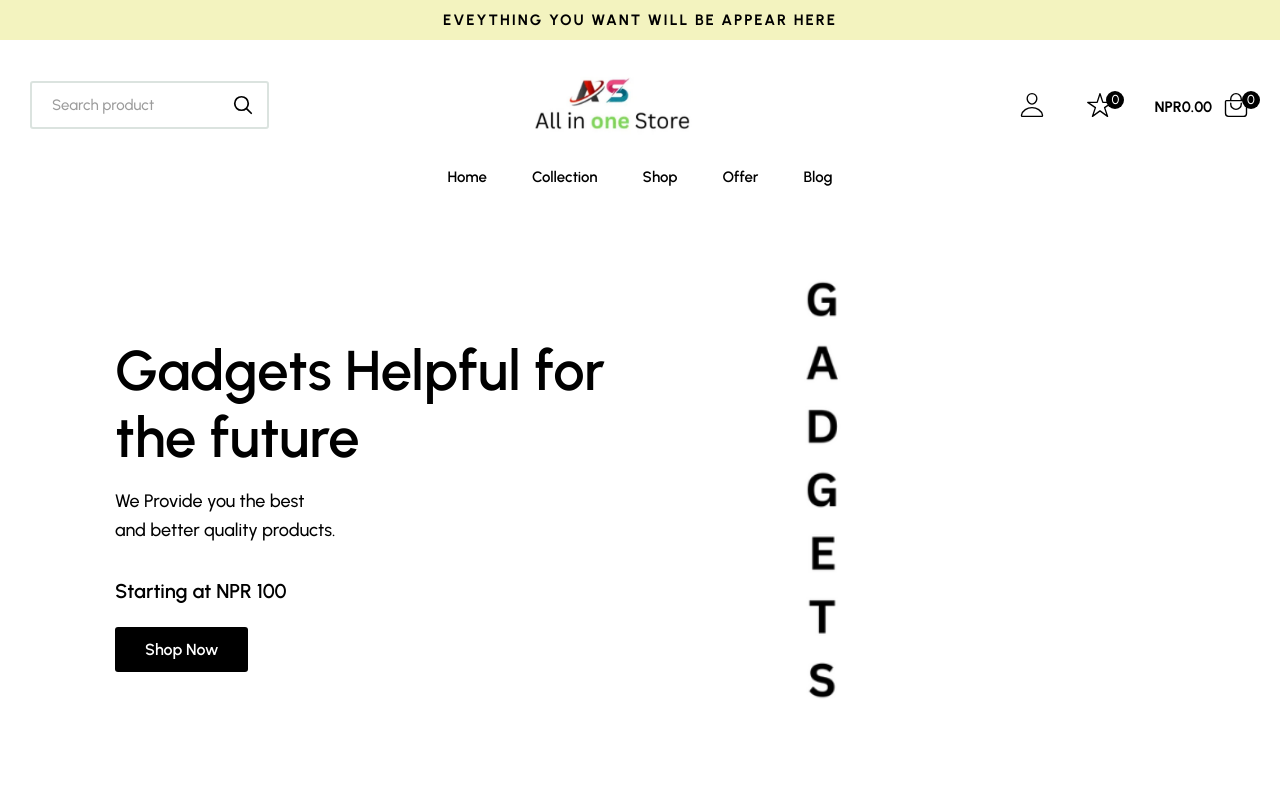
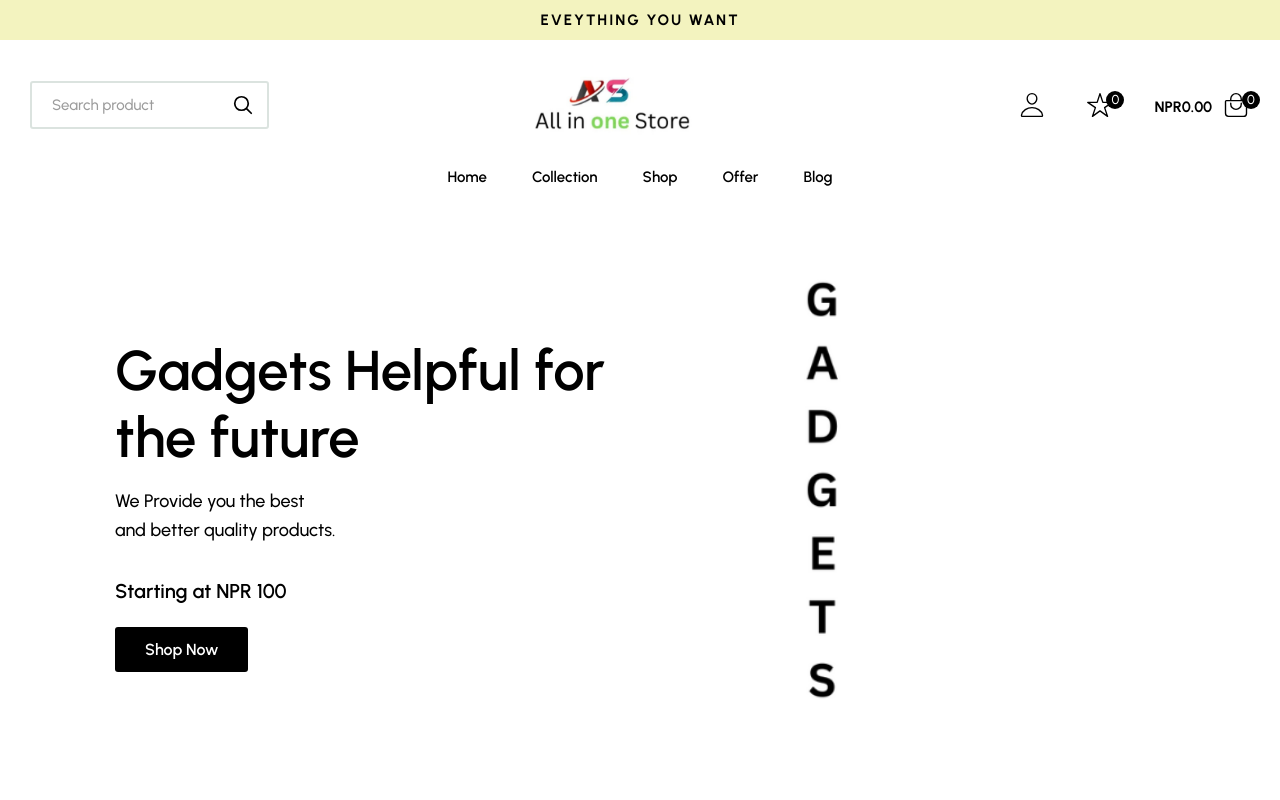
Before and after one commit to alivesoul7/allinone, a plain HTML site: page index.html in a window 1280 px wide. Shown: the top 800 px of the page. Drawn offline with nearby package versions, Linux system fonts and the light colour scheme.

Commit message:
Update index.html
change

```diff
--- a/index.html
+++ b/index.html
@@ -45,7 +45,7 @@
 
     <div class="alert">
       <div class="container">
-        <p class="alert-text">Eveything you want will be appear here</p>
+        <p class="alert-text">Eveything you want</p>
       </div>
     </div>
 
```
